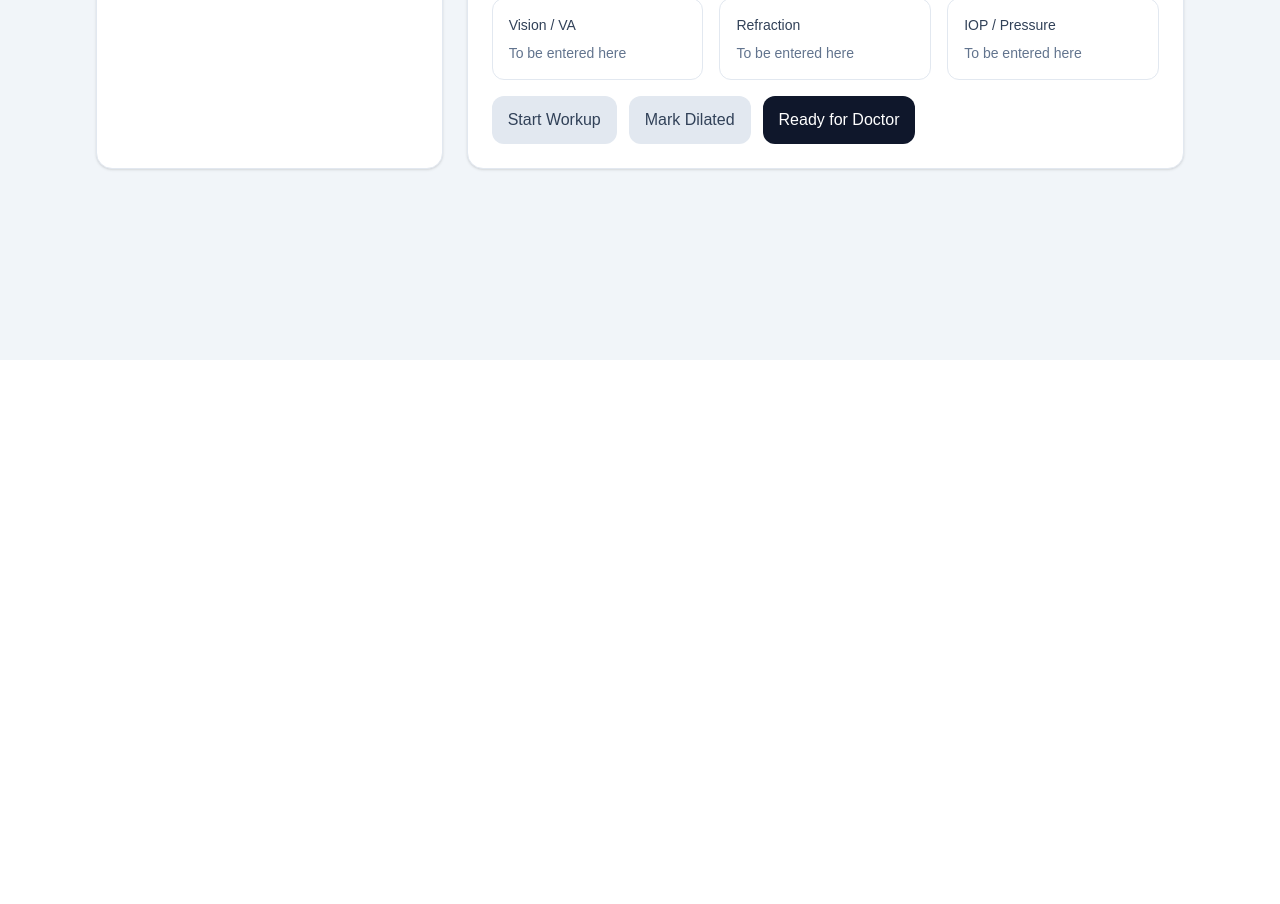
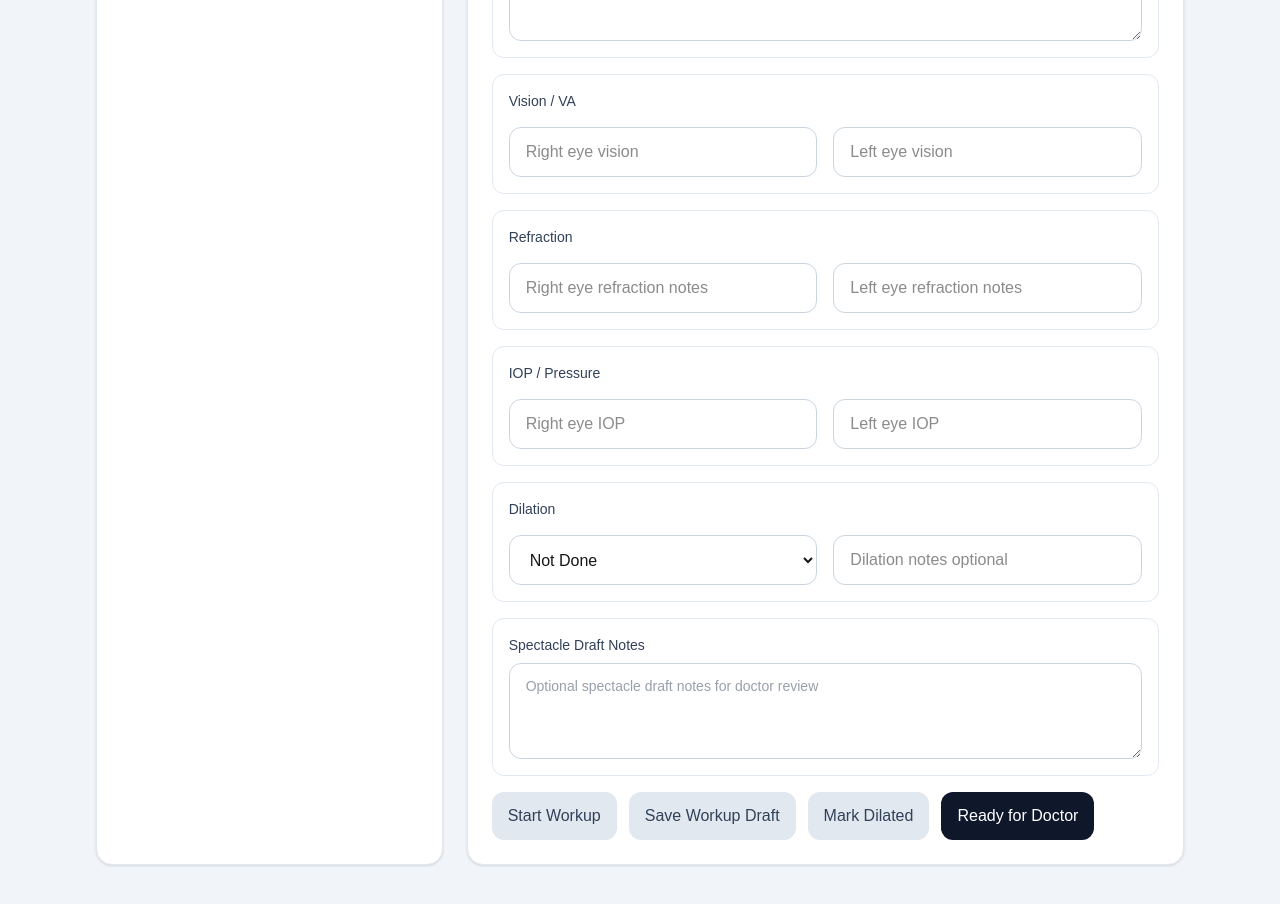
Before and after one commit to PritiGarg68/eye-clinic-app, a Next.js app: page /optometrist in a window 1280 px wide. Shown: the part 440-1344 px from the top of the page. Before the commit the page ends 800 px from the top, so only its background shows below. Built offline with nearby package versions, Linux system fonts and the light colour scheme.

Commit message:
Save optometrist workup per queue patient

```diff
--- a/app/optometrist/page.tsx
+++ b/app/optometrist/page.tsx
@@ -1,11 +1,25 @@
 "use client";
 
-import { useState } from "react";
+import { useEffect, useState } from "react";
 import AppShell from "../components/AppShell";
 import SectionCard from "../components/SectionCard";
 import QueuePanel from "../components/QueuePanel";
 import { useQueue } from "../components/QueueProvider";
 import { sortQueueForRole } from "../../lib/queueSorting";
+import { OptometristWorkup } from "../../types/queue";
+
+const emptyWorkup: OptometristWorkup = {
+  chiefComplaint: "",
+  visionRight: "",
+  visionLeft: "",
+  refractionRight: "",
+  refractionLeft: "",
+  iopRight: "",
+  iopLeft: "",
+  dilationStatus: "Not Done",
+  dilationNotes: "",
+  spectacleDraftNotes: "",
+};
 
 export default function OptometristPage() {
   const {
@@ -13,13 +27,42 @@ export default function OptometristPage() {
     selectedQueueItem,
     selectQueueItem,
     updateQueueItemStatus,
+    saveOptometristWorkup,
   } = useQueue();
 
   const [statusMessage, setStatusMessage] = useState("");
+  const [workupSaved, setWorkupSaved] = useState(false);
+  const [workup, setWorkup] = useState<OptometristWorkup>(emptyWorkup);
+
+  const isReadOnly =
+    selectedQueueItem?.status === "Under Consultation" ||
+    selectedQueueItem?.status === "Completed";
+
+  useEffect(() => {
+    if (selectedQueueItem?.optometristWorkup) {
+      setWorkup(selectedQueueItem.optometristWorkup);
+    } else {
+      setWorkup(emptyWorkup);
+    }
+
+    setWorkupSaved(false);
+    setStatusMessage("");
+  }, [selectedQueueItem?.id, selectedQueueItem?.optometristWorkup]);
+
+  function updateWorkupField<K extends keyof OptometristWorkup>(
+    field: K,
+    value: OptometristWorkup[K]
+  ) {
+    setWorkup((currentWorkup) => ({
+      ...currentWorkup,
+      [field]: value,
+    }));
+
+    setWorkupSaved(false);
+  }
 
   function handleSelectPatientFromQueue(item: typeof selectedQueueItem) {
     selectQueueItem(item);
-    setStatusMessage("");
   }
 
   function handleStartWorkup() {
@@ -58,8 +101,16 @@ export default function OptometristPage() {
       return;
     }
 
+    const updatedWorkup: OptometristWorkup = {
+      ...workup,
+      dilationStatus: "Done",
+    };
+
+    setWorkup(updatedWorkup);
+    saveOptometristWorkup(selectedQueueItem.id, updatedWorkup);
     updateQueueItemStatus(selectedQueueItem.id, "Dilated Waiting");
     setStatusMessage("Patient marked as Dilated Waiting.");
+    setWorkupSaved(true);
   }
 
   function handleReadyForDoctor() {
@@ -78,8 +129,26 @@ export default function OptometristPage() {
       return;
     }
 
+    saveOptometristWorkup(selectedQueueItem.id, workup);
     updateQueueItemStatus(selectedQueueItem.id, "Ready for Doctor");
     setStatusMessage("Patient marked Ready for Doctor.");
+    setWorkupSaved(true);
+  }
+
+  function handleSaveWorkupDraft() {
+    if (!selectedQueueItem) {
+      alert("Please select a patient from the queue first.");
+      return;
+    }
+
+    if (isReadOnly) {
+      alert("Doctor has already started or completed consultation. Workup is now read-only.");
+      return;
+    }
+
+    saveOptometristWorkup(selectedQueueItem.id, workup);
+    setWorkupSaved(true);
+    setStatusMessage("Optometrist workup draft saved.");
   }
 
   return (
@@ -101,7 +170,7 @@ export default function OptometristPage() {
 
         <SectionCard
           title="Patient Workup"
-          subtitle="Enter preliminary ophthalmology findings"
+          subtitle="All fields are optional in V1"
           className="lg:col-span-2"
         >
           <div className="grid gap-4">
@@ -143,6 +212,12 @@ export default function OptometristPage() {
               </div>
             )}
 
+            {isReadOnly && (
+              <div className="rounded-xl border border-amber-200 bg-amber-50 p-4 text-sm font-medium text-amber-800">
+                Doctor has started or completed consultation. Workup is read-only.
+              </div>
+            )}
+
             {statusMessage && (
               <div className="rounded-xl border border-emerald-200 bg-emerald-50 p-4 text-sm font-medium text-emerald-800">
                 {statusMessage}
@@ -150,42 +225,159 @@ export default function OptometristPage() {
             )}
 
             <div className="rounded-xl border border-slate-200 p-4">
-              <p className="text-sm font-medium text-slate-700">
+              <label className="grid gap-2 text-sm font-medium text-slate-700">
                 Chief Complaint
-              </p>
-              <p className="mt-2 text-sm text-slate-500">
-                Presenting complaint will be entered here.
-              </p>
+                <textarea
+                  value={workup.chiefComplaint}
+                  onChange={(event) =>
+                    updateWorkupField("chiefComplaint", event.target.value)
+                  }
+                  disabled={isReadOnly}
+                  placeholder="Example: redness, watering, blurred vision, pain..."
+                  className="min-h-24 rounded-xl border border-slate-300 px-4 py-3 font-normal outline-none focus:border-slate-500 disabled:bg-slate-100"
+                />
+              </label>
             </div>
 
-            <div className="grid gap-4 md:grid-cols-3">
-              <div className="rounded-xl border border-slate-200 p-4">
-                <p className="text-sm font-medium text-slate-700">
-                  Vision / VA
-                </p>
-                <p className="mt-2 text-sm text-slate-500">
-                  To be entered here
-                </p>
-              </div>
+            <div className="rounded-xl border border-slate-200 p-4">
+              <p className="text-sm font-medium text-slate-700">Vision / VA</p>
 
-              <div className="rounded-xl border border-slate-200 p-4">
-                <p className="text-sm font-medium text-slate-700">
-                  Refraction
-                </p>
-                <p className="mt-2 text-sm text-slate-500">
-                  To be entered here
-                </p>
-              </div>
+              <div className="mt-4 grid gap-4 md:grid-cols-2">
+                <input
+                  type="text"
+                  value={workup.visionRight}
+                  onChange={(event) =>
+                    updateWorkupField("visionRight", event.target.value)
+                  }
+                  disabled={isReadOnly}
+                  placeholder="Right eye vision"
+                  className="rounded-xl border border-slate-300 px-4 py-3 outline-none focus:border-slate-500 disabled:bg-slate-100"
+                />
 
-              <div className="rounded-xl border border-slate-200 p-4">
-                <p className="text-sm font-medium text-slate-700">
-                  IOP / Pressure
-                </p>
-                <p className="mt-2 text-sm text-slate-500">
-                  To be entered here
-                </p>
+                <input
+                  type="text"
+                  value={workup.visionLeft}
+                  onChange={(event) =>
+                    updateWorkupField("visionLeft", event.target.value)
+                  }
+                  disabled={isReadOnly}
+                  placeholder="Left eye vision"
+                  className="rounded-xl border border-slate-300 px-4 py-3 outline-none focus:border-slate-500 disabled:bg-slate-100"
+                />
               </div>
             </div>
+
+            <div className="rounded-xl border border-slate-200 p-4">
+              <p className="text-sm font-medium text-slate-700">Refraction</p>
+
+              <div className="mt-4 grid gap-4 md:grid-cols-2">
+                <input
+                  type="text"
+                  value={workup.refractionRight}
+                  onChange={(event) =>
+                    updateWorkupField("refractionRight", event.target.value)
+                  }
+                  disabled={isReadOnly}
+                  placeholder="Right eye refraction notes"
+                  className="rounded-xl border border-slate-300 px-4 py-3 outline-none focus:border-slate-500 disabled:bg-slate-100"
+                />
+
+                <input
+                  type="text"
+                  value={workup.refractionLeft}
+                  onChange={(event) =>
+                    updateWorkupField("refractionLeft", event.target.value)
+                  }
+                  disabled={isReadOnly}
+                  placeholder="Left eye refraction notes"
+                  className="rounded-xl border border-slate-300 px-4 py-3 outline-none focus:border-slate-500 disabled:bg-slate-100"
+                />
+              </div>
+            </div>
+
+            <div className="rounded-xl border border-slate-200 p-4">
+              <p className="text-sm font-medium text-slate-700">
+                IOP / Pressure
+              </p>
+
+              <div className="mt-4 grid gap-4 md:grid-cols-2">
+                <input
+                  type="text"
+                  value={workup.iopRight}
+                  onChange={(event) =>
+                    updateWorkupField("iopRight", event.target.value)
+                  }
+                  disabled={isReadOnly}
+                  placeholder="Right eye IOP"
+                  className="rounded-xl border border-slate-300 px-4 py-3 outline-none focus:border-slate-500 disabled:bg-slate-100"
+                />
+
+                <input
+                  type="text"
+                  value={workup.iopLeft}
+                  onChange={(event) =>
+                    updateWorkupField("iopLeft", event.target.value)
+                  }
+                  disabled={isReadOnly}
+                  placeholder="Left eye IOP"
+                  className="rounded-xl border border-slate-300 px-4 py-3 outline-none focus:border-slate-500 disabled:bg-slate-100"
+                />
+              </div>
+            </div>
+
+            <div className="rounded-xl border border-slate-200 p-4">
+              <p className="text-sm font-medium text-slate-700">Dilation</p>
+
+              <div className="mt-4 grid gap-4 md:grid-cols-2">
+                <select
+                  value={workup.dilationStatus}
+                  onChange={(event) =>
+                    updateWorkupField(
+                      "dilationStatus",
+                      event.target.value as OptometristWorkup["dilationStatus"]
+                    )
+                  }
+                  disabled={isReadOnly}
+                  className="rounded-xl border border-slate-300 px-4 py-3 outline-none focus:border-slate-500 disabled:bg-slate-100"
+                >
+                  <option value="Not Done">Not Done</option>
+                  <option value="Waiting">Waiting</option>
+                  <option value="Done">Done</option>
+                </select>
+
+                <input
+                  type="text"
+                  value={workup.dilationNotes}
+                  onChange={(event) =>
+                    updateWorkupField("dilationNotes", event.target.value)
+                  }
+                  disabled={isReadOnly}
+                  placeholder="Dilation notes optional"
+                  className="rounded-xl border border-slate-300 px-4 py-3 outline-none focus:border-slate-500 disabled:bg-slate-100"
+                />
+              </div>
+            </div>
+
+            <div className="rounded-xl border border-slate-200 p-4">
+              <label className="grid gap-2 text-sm font-medium text-slate-700">
+                Spectacle Draft Notes
+                <textarea
+                  value={workup.spectacleDraftNotes}
+                  onChange={(event) =>
+                    updateWorkupField("spectacleDraftNotes", event.target.value)
+                  }
+                  disabled={isReadOnly}
+                  placeholder="Optional spectacle draft notes for doctor review"
+                  className="min-h-24 rounded-xl border border-slate-300 px-4 py-3 font-normal outline-none focus:border-slate-500 disabled:bg-slate-100"
+                />
+              </label>
+            </div>
+
+            {workupSaved && (
+              <div className="rounded-xl border border-emerald-200 bg-emerald-50 p-4 text-sm font-medium text-emerald-800">
+                Workup draft saved for selected patient.
+              </div>
+            )}
 
             <div className="flex flex-wrap gap-3">
               <button
@@ -193,6 +385,14 @@ export default function OptometristPage() {
                 className="rounded-xl bg-slate-200 px-4 py-3 font-medium text-slate-700 hover:bg-slate-300"
               >
                 Start Workup
+              </button>
+
+              <button
+                onClick={handleSaveWorkupDraft}
+                disabled={isReadOnly}
+                className="rounded-xl bg-slate-200 px-4 py-3 font-medium text-slate-700 hover:bg-slate-300 disabled:cursor-not-allowed disabled:bg-slate-100 disabled:text-slate-400"
+              >
+                Save Workup Draft
               </button>
 
               <button
--- a/types/queue.ts
+++ b/types/queue.ts
@@ -10,10 +10,25 @@ export type PaymentMode = "Cash" | "UPI" | "Card" | "None";
 export type QueueStatus =
   | "Waiting"
   | "Under Optometry"
+  | "Needs Optometry Review"
   | "Dilated Waiting"
   | "Ready for Doctor"
   | "Under Consultation"
   | "Completed";
+
+export type OptometristWorkup = {
+  chiefComplaint: string;
+  visionRight: string;
+  visionLeft: string;
+  refractionRight: string;
+  refractionLeft: string;
+  iopRight: string;
+  iopLeft: string;
+  dilationStatus: "Not Done" | "Waiting" | "Done";
+  dilationNotes: string;
+  spectacleDraftNotes: string;
+  updatedAt?: string;
+};
 
 export type QueueItem = {
   id: string;
@@ -26,4 +41,5 @@ export type QueueItem = {
   paymentMode: PaymentMode;
   amountPaid: number;
   status: QueueStatus;
+  optometristWorkup?: OptometristWorkup;
 };
```
Also changed, not shown: app/components/QueueProvider.tsx (+30 -1 lines).
